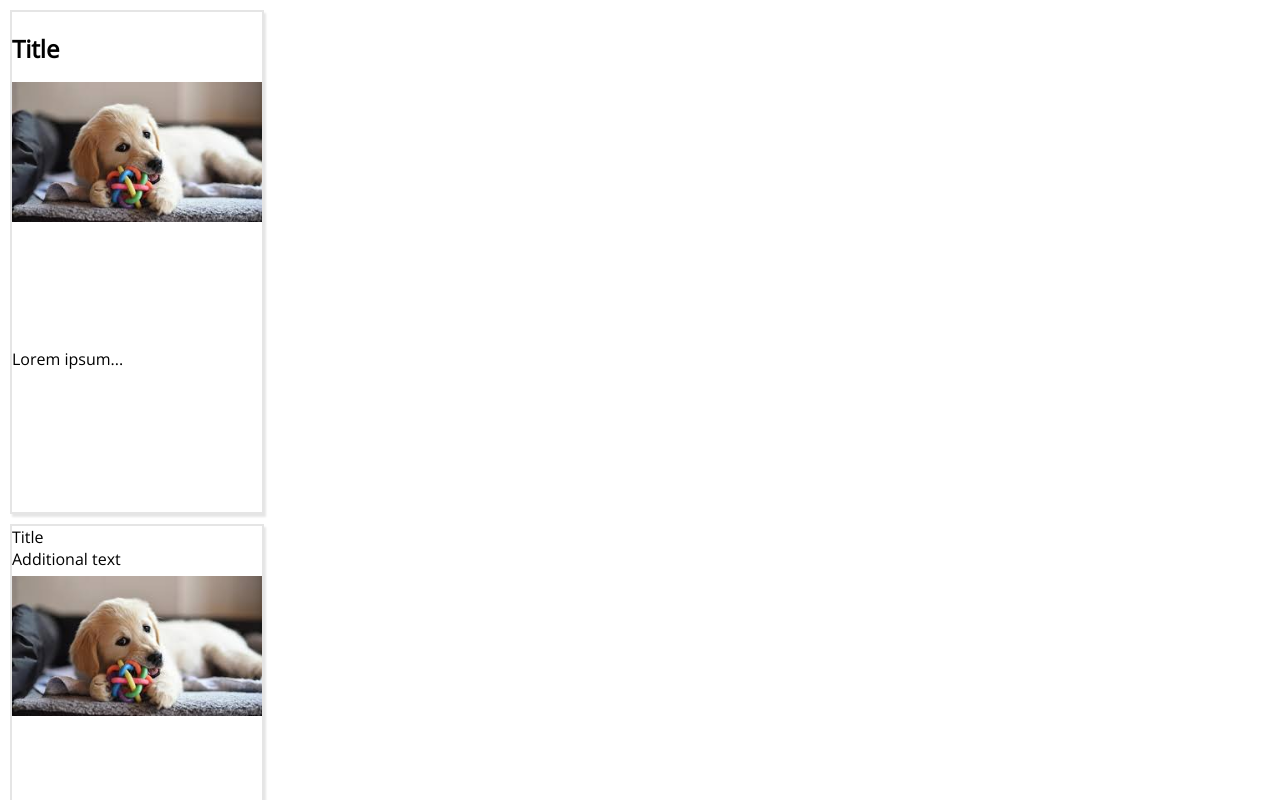
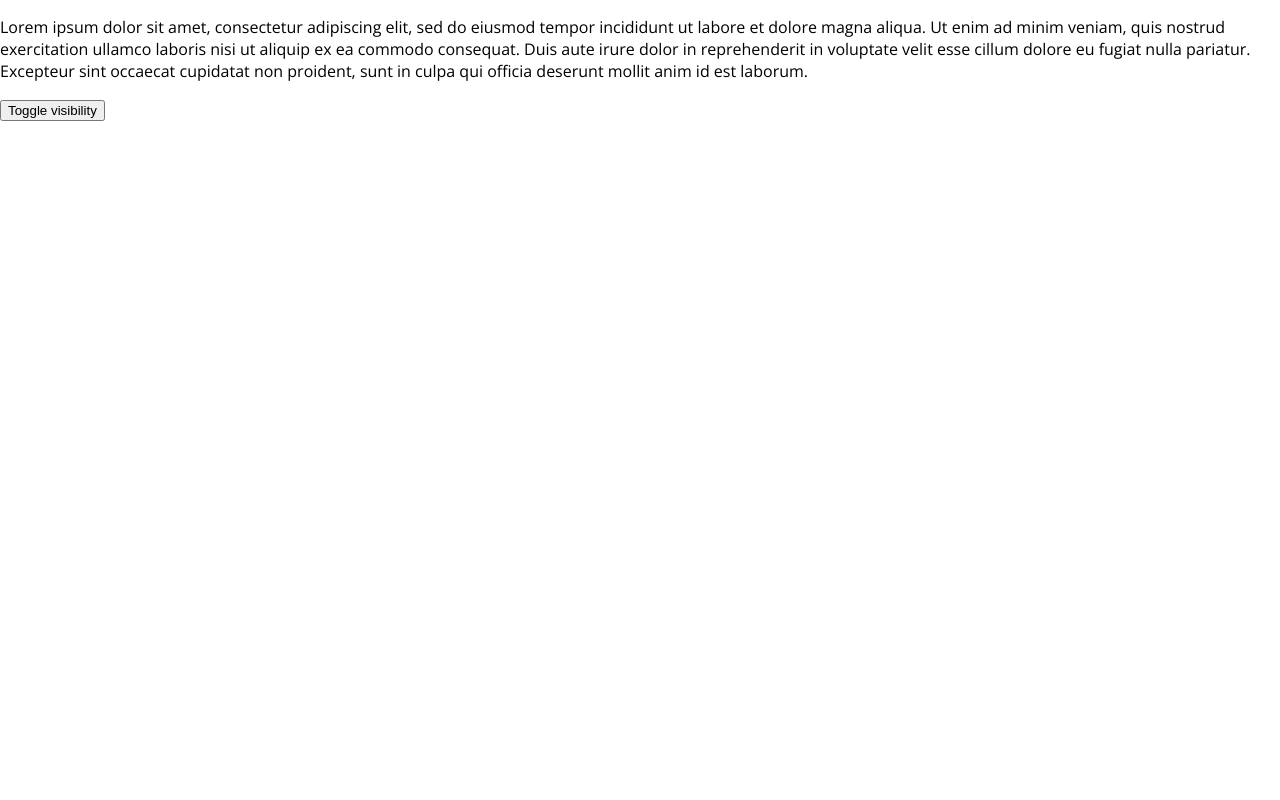
Before and after one commit to Mikailus/angular-tasks-without-context, an Angular app: page / in a window 1280 px wide. Shown: the top 800 px of the page. Built offline with nearby package versions, Linux system fonts and the light colour scheme.

Commit message:
Dodawanie lub usuwanie komponentu z dowolnym tekstem po naciśnięciu w przycisk

```diff
--- a/src/app/app.component.html
+++ b/src/app/app.component.html
@@ -5,7 +5,7 @@
   <app-footer class="footer with-border"></app-footer>
 </div> -->
 
-<app-card>
+<!-- <app-card>
   <h2 card-title>Title</h2>
   <img
     card-image
@@ -29,4 +29,6 @@
     <p>Lorem ipsum...</p>
     <p>Sed ut perspiciatis...</p>
   </div>
-</app-card>
+</app-card> -->
+
+<app-button-and-random-text-container></app-button-and-random-text-container>
--- /dev/null
+++ b/src/app/button-and-random-text-container/button-and-random-text-container.component.html
@@ -0,0 +1,4 @@
+<div>
+  <app-random-text-component *ngIf="isComponentVisible"></app-random-text-component>
+  <app-button (toggle)="onToggleChange()"></app-button>
+</div>
--- /dev/null
+++ b/src/app/button-and-random-text-container/button-and-random-text-container.component.ts
@@ -0,0 +1,14 @@
+import { Component } from '@angular/core';
+
+@Component({
+  selector: 'app-button-and-random-text-container',
+  templateUrl: './button-and-random-text-container.component.html',
+  styleUrls: ['./button-and-random-text-container.component.css']
+})
+export class ButtonAndRandomTextContainerComponent {
+  public isComponentVisible = true;
+
+  public onToggleChange(): void {
+    this.isComponentVisible = !this.isComponentVisible;
+  }
+}
--- /dev/null
+++ b/src/app/button/button.component.html
@@ -0,0 +1 @@
+<button (click)="onButtonClick()">Toggle visibility</button>
--- /dev/null
+++ b/src/app/button/button.component.ts
@@ -0,0 +1,14 @@
+import { Component, EventEmitter, Output } from '@angular/core';
+
+@Component({
+  selector: 'app-button',
+  templateUrl: './button.component.html',
+  styleUrls: ['./button.component.css']
+})
+export class ButtonComponent {
+  @Output() toggle: EventEmitter<void> = new EventEmitter<void>();
+
+  onButtonClick(): void {
+    this.toggle.emit();
+  }
+}
--- /dev/null
+++ b/src/app/random-text-component/random-text-component.component.html
@@ -0,0 +1 @@
+<p>Lorem ipsum dolor sit amet, consectetur adipiscing elit, sed do eiusmod tempor incididunt ut labore et dolore magna aliqua. Ut enim ad minim veniam, quis nostrud exercitation ullamco laboris nisi ut aliquip ex ea commodo consequat. Duis aute irure dolor in reprehenderit in voluptate velit esse cillum dolore eu fugiat nulla pariatur. Excepteur sint occaecat cupidatat non proident, sunt in culpa qui officia deserunt mollit anim id est laborum.</p>
```
Also changed, not shown: src/app/app.module.ts (+7 -1 lines), src/app/random-text-component/random-text-component.component.ts (added, +8 -0 lines), src/app/button-and-random-text-container/button-and-random-text-container.component.css (added), src/app/button/button.component.css (added), src/app/random-text-component/random-text-component.component.css (added).
